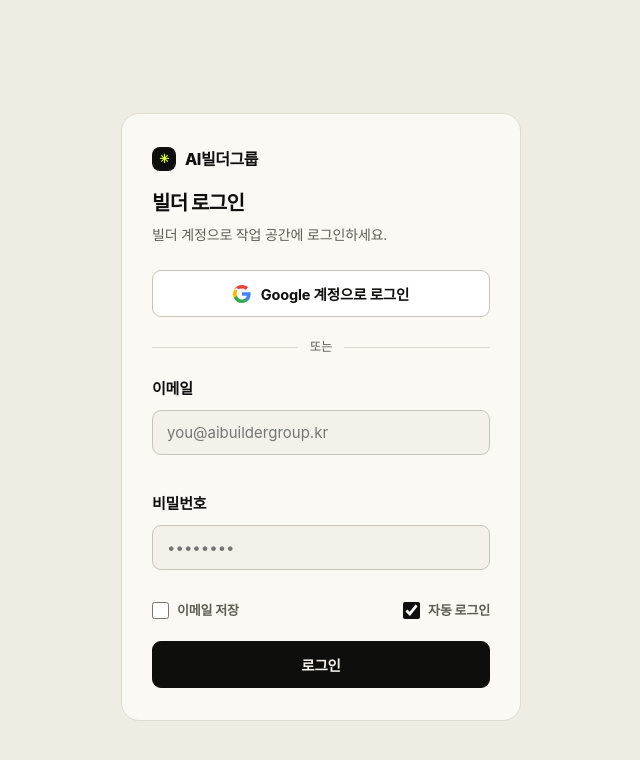
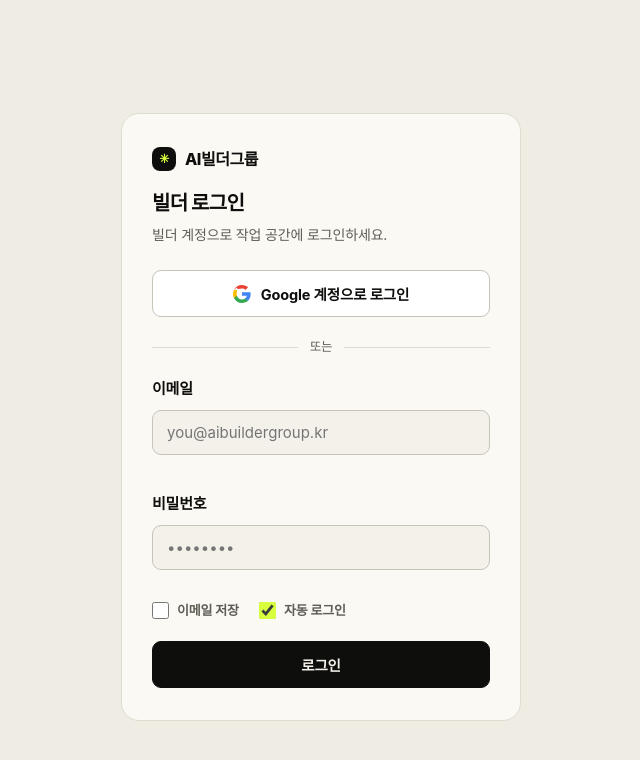
Before and after one commit to dk400/ai-builder-group, a Next.js app in the folder 05-서비스-nextjs/: page /builder/login in a window 1280 px wide. Shown: the top 760 px of the page, without its empty margins (319-959 px from the left). Built offline with nearby package versions, Linux system fonts and the light colour scheme; no server answers; a web font is replaced by a local one.

Commit message:
style(admin): 로그인 선택 옵션 정렬 개선

```diff
--- a/05-서비스-nextjs/app/admin/admin.css
+++ b/05-서비스-nextjs/app/admin/admin.css
@@ -419,10 +419,10 @@
 .adm-login h1 { margin: 15px 0 3px; font-size: 20px; font-weight: 800; letter-spacing: -0.035em; }
 .adm-login p.lead { margin: 0 0 24px; color: var(--adm-dim); font-size: 14px; }
 .adm-login .abtn { width: 100%; justify-content: center; padding: 12px; font-size: 14.5px; }
-.adm-login__remember { display: flex; align-items: center; justify-content: space-between; gap: 14px;
+.adm-login__remember { display: flex; align-items: center; justify-content: flex-start; gap: 20px;
   margin: -8px 0 20px; color: var(--adm-dim); font-size: 13px; }
 .adm-login__remember label { display: inline-flex; align-items: center; gap: 8px; cursor: pointer; font-weight: 650; }
-.adm-login__remember input { width: 17px; height: 17px; margin: 0; accent-color: var(--ink); cursor: pointer; }
+.adm-login__remember input { width: 17px; height: 17px; margin: 0; accent-color: var(--lime); cursor: pointer; }
 .adm-login .foot { margin: 18px 0 0; font-size: 12.5px; color: var(--adm-dim); text-align: center; line-height: 1.7; }
 /* 링크는 주변 글보다 진해야 링크로 읽힌다 — --muted 는 오히려 더 흐렸다 (3.87:1) */
 .adm-login .foot a { color: var(--ink-2); font-weight: 700; text-decoration: underline; text-underline-offset: 3px; }
```
